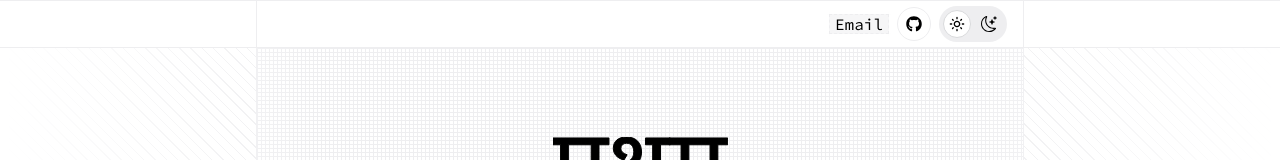
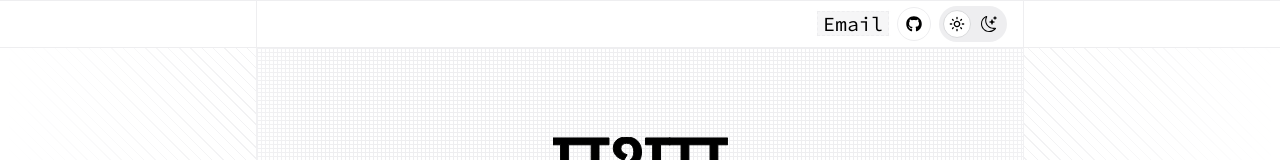
Before and after one commit to PrathamTelang/portfolio, a Next.js app: page / in a window 1280 px wide. Shown: the top 160 px of the page. Built offline with nearby package versions, Linux system fonts and the light colour scheme.

Commit message:
Add fontSize and variant props to Email button
The Email button in the Navbar now uses fontSize="20px" and variant="primary" for improved styling and consistency.

```diff
--- a/src/app/features/portfolio/components/Navbar.tsx
+++ b/src/app/features/portfolio/components/Navbar.tsx
@@ -46,6 +46,8 @@ export const Navbar = () => {
       <div>
             <Button
               text="Email"
+              fontSize="20px"
+              variant="primary"
               onClick={() => window.open("https://mail.google.com/mail/?view=cm&fs=1&to=prathamtelang007@gmail.com", "_blank")}
             />
           </div>
```
